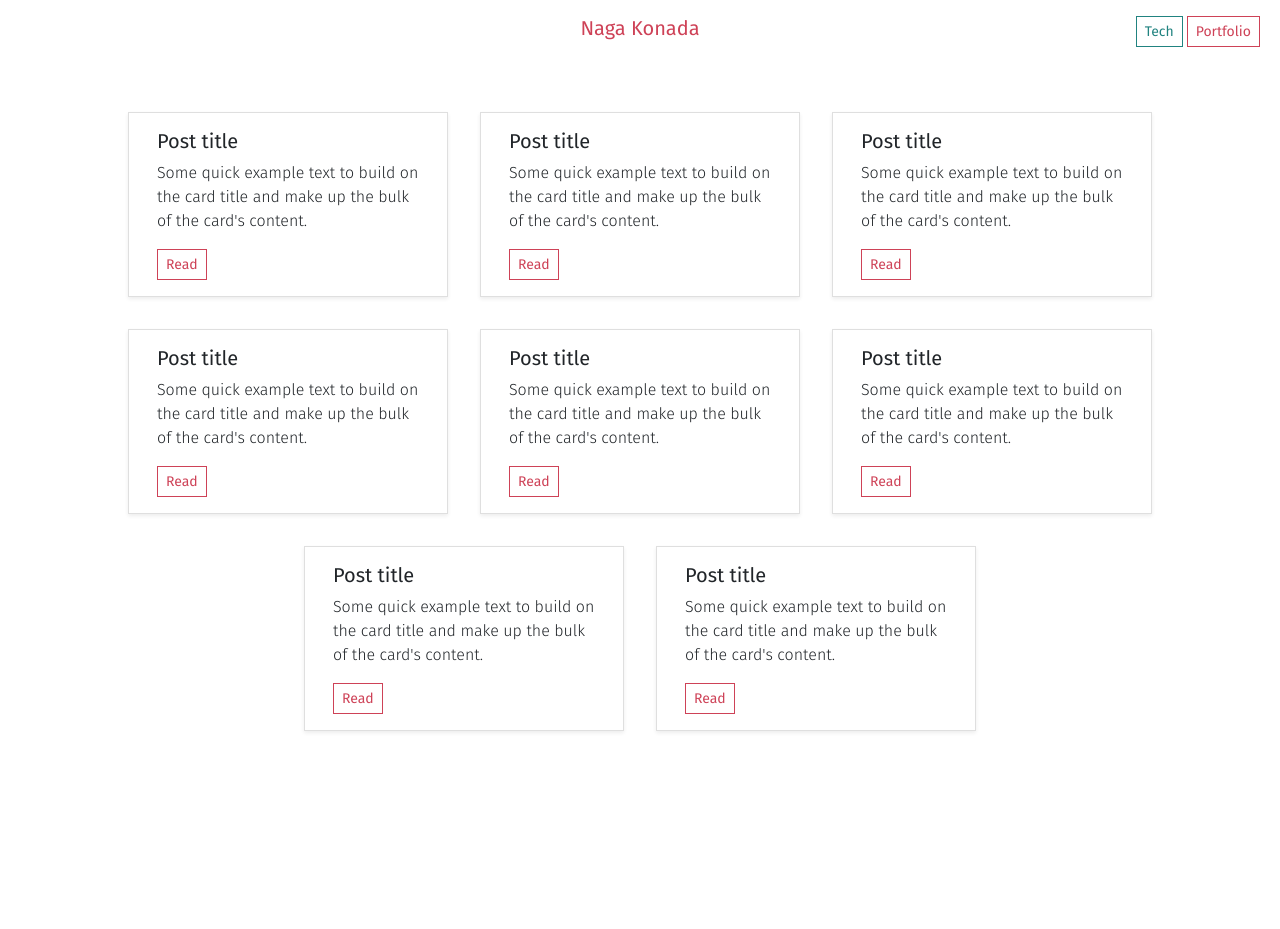
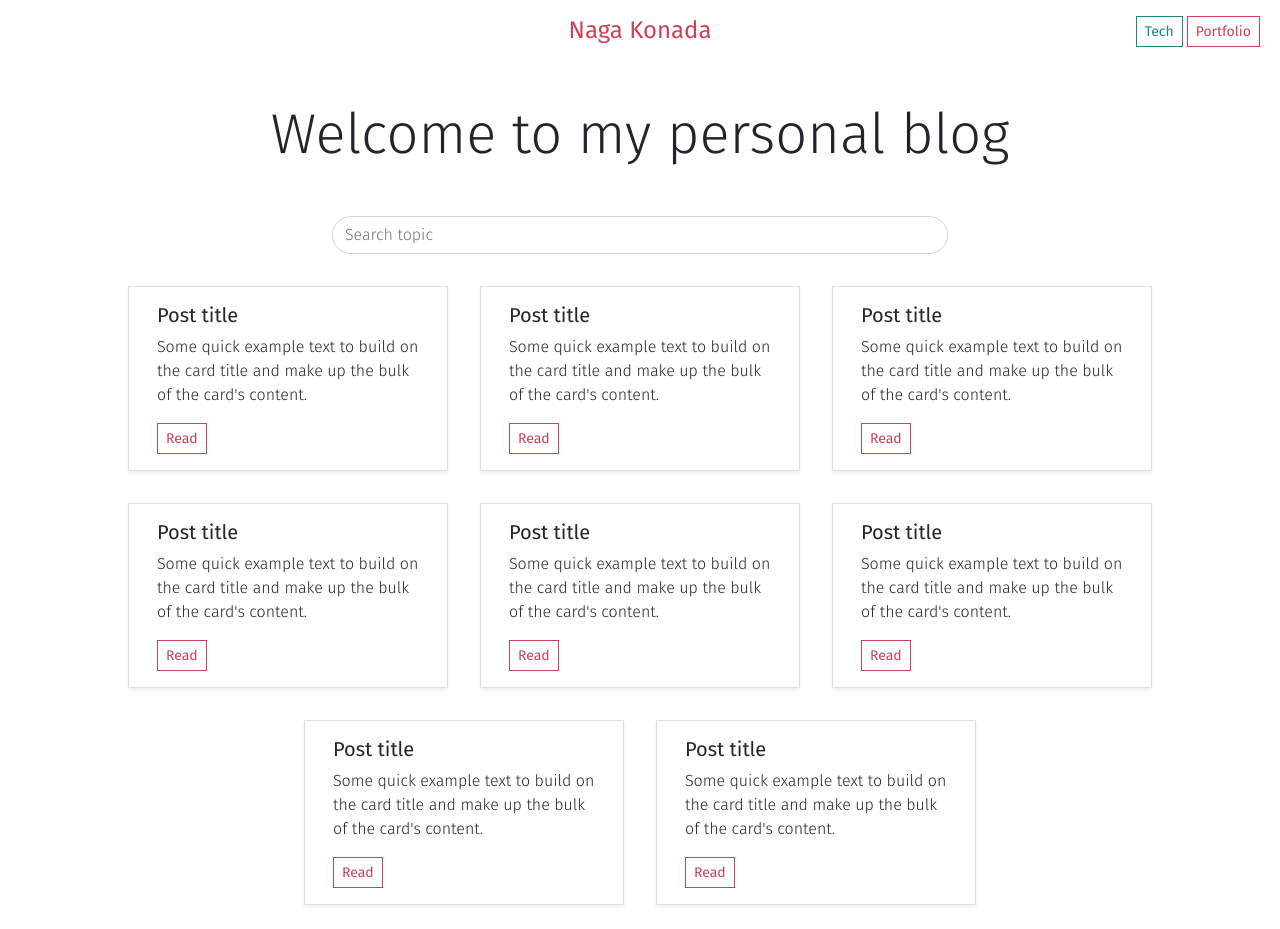
Before and after one commit to ChaituKNag/blog.nagakonada.com, a Gatsby site: page / in a window 1280 px wide. Before the commit the page ends 800 px from the top, so only its background shows below. Built offline with nearby package versions, Linux system fonts and the light colour scheme; Gatsby itself is replaced by a stand-in of ours.

Commit message:
feat: Hero and topic search markup

```diff
--- a/src/components/Header.js
+++ b/src/components/Header.js
@@ -5,7 +5,7 @@ const Header = () => {
   return (
     <header className="mb-5 mt-3">
       <nav className="col d-flex align-items-baseline justify-content-between position-relative">
-        <h1 className="fs-5 d-inline-block flex-grow-1 text-start text-md-center">
+        <h1 className="fs-4 d-inline-block flex-grow-1 text-start text-md-center">
           <Link to="/" className="text-decoration-none">
             Naga Konada
           </Link>
--- /dev/null
+++ b/src/components/Hero.js
@@ -0,0 +1,13 @@
+import React from "react";
+
+const Hero = () => {
+  return (
+    <div className="my-5">
+      <h2 className="display-4 text-center fw-light">
+        Welcome to my personal blog
+      </h2>
+    </div>
+  );
+};
+
+export default Hero;
--- a/src/pages/index.js
+++ b/src/pages/index.js
@@ -1,13 +1,26 @@
-import * as React from "react"
-import Card from "../components/Card"
-import Header from "../components/Header"
+import * as React from "react";
+import Card from "../components/Card";
+import Header from "../components/Header";
+import Hero from "../components/Hero";
 
-// markup
 const IndexPage = () => {
   return (
     <div className="container-fluid my-2">
       <Header />
       <main className="">
+        <Hero />
+        <div className="row justify-content-center">
+          <div className="col-12 col-md-6">
+            <div class="input-group mb-3">
+              <input
+                type="search"
+                class="form-control rounded rounded-pill"
+                placeholder="Search topic"
+                aria-label="Search topic"
+              />
+            </div>
+          </div>
+        </div>
         <section className="row justify-content-center px-2 px-sm-0">
           <Card />
           <Card />
@@ -20,7 +33,7 @@ const IndexPage = () => {
         </section>
       </main>
     </div>
-  )
-}
+  );
+};
 
-export default IndexPage
+export default IndexPage;
--- a/src/scss/_custom.scss
+++ b/src/scss/_custom.scss
@@ -1,15 +1,12 @@
 // @import url('https://fonts.googleapis.com/css2?family=Fira+Sans:wght@300;400;700&display=swap');
 
 @import "bootstrap/scss/functions";
-@import './overrides';
+@import "./overrides";
 
 @import "bootstrap/scss/variables";
 @import "bootstrap/scss/mixins";
 @import "bootstrap/scss/root";
 @import "bootstrap/scss/utilities";
-
-
-
 
 @import "bootstrap/scss/reboot";
 @import "bootstrap/scss/type";
@@ -19,6 +16,7 @@
 @import "bootstrap/scss/helpers";
 @import "bootstrap/scss/buttons";
 @import "bootstrap/scss/card";
+@import "bootstrap/scss/forms";
 
 @import "bootstrap/scss/utilities/api";
-@import './utilities';
+@import "./utilities";
--- a/src/scss/_overrides.scss
+++ b/src/scss/_overrides.scss
@@ -1,4 +1,3 @@
-
 $enable-rounded: false;
 $enable-transitions: false;
 $enable-button-pointers: false;
@@ -6,4 +5,6 @@ $primary: #ce4257;
 $secondary: #218380;
 $font-family-base: "Fira Sans";
 $font-weight-base: 300;
-$font-family-sans-serif: "Fira Sans", system-ui, -apple-system, "Segoe UI", Roboto, "Helvetica Neue", Arial, "Noto Sans", "Liberation Sans", sans-serif, "Apple Color Emoji", "Segoe UI Emoji", "Segoe UI Symbol", "Noto Color Emoji" !default;
+$font-family-sans-serif: "Fira Sans", system-ui, -apple-system, "Segoe UI",
+  Roboto, "Helvetica Neue", Arial, "Noto Sans", "Liberation Sans", sans-serif,
+  "Apple Color Emoji", "Segoe UI Emoji", "Segoe UI Symbol", "Noto Color Emoji" !default;
```
